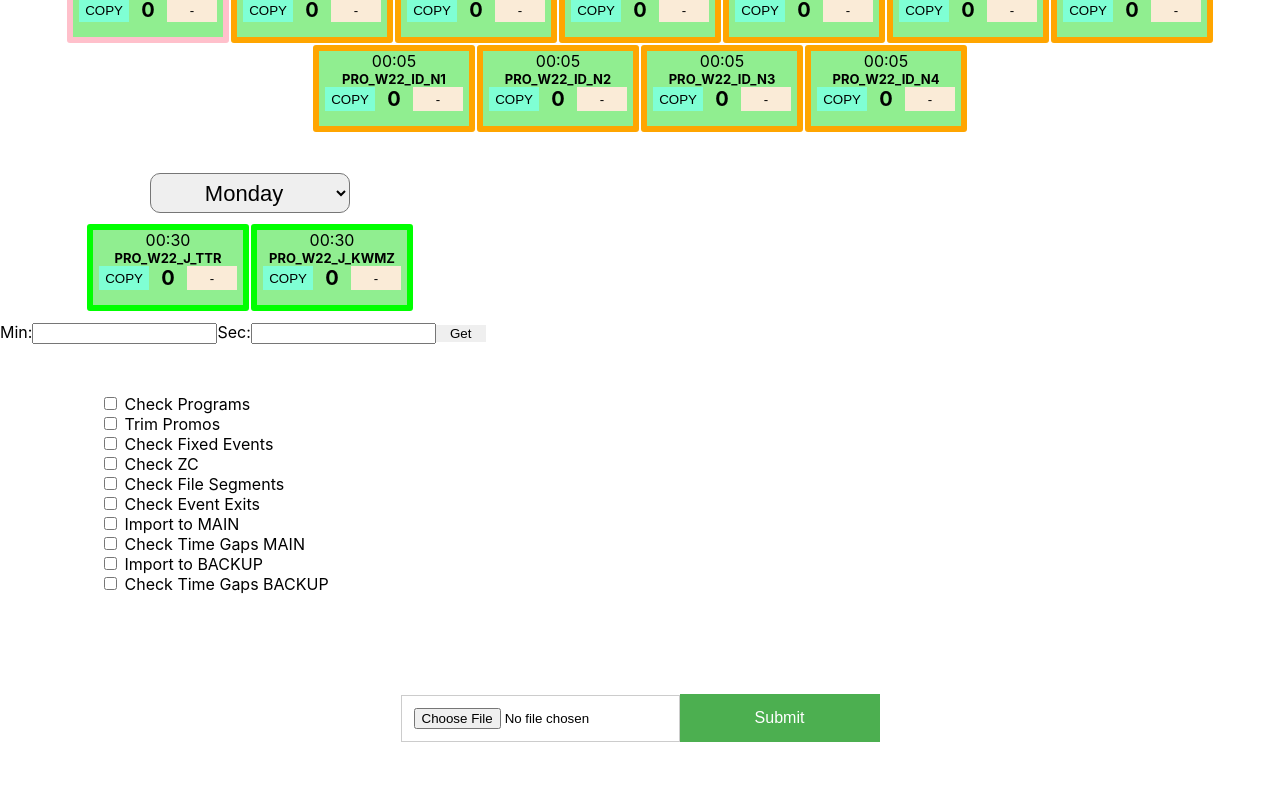
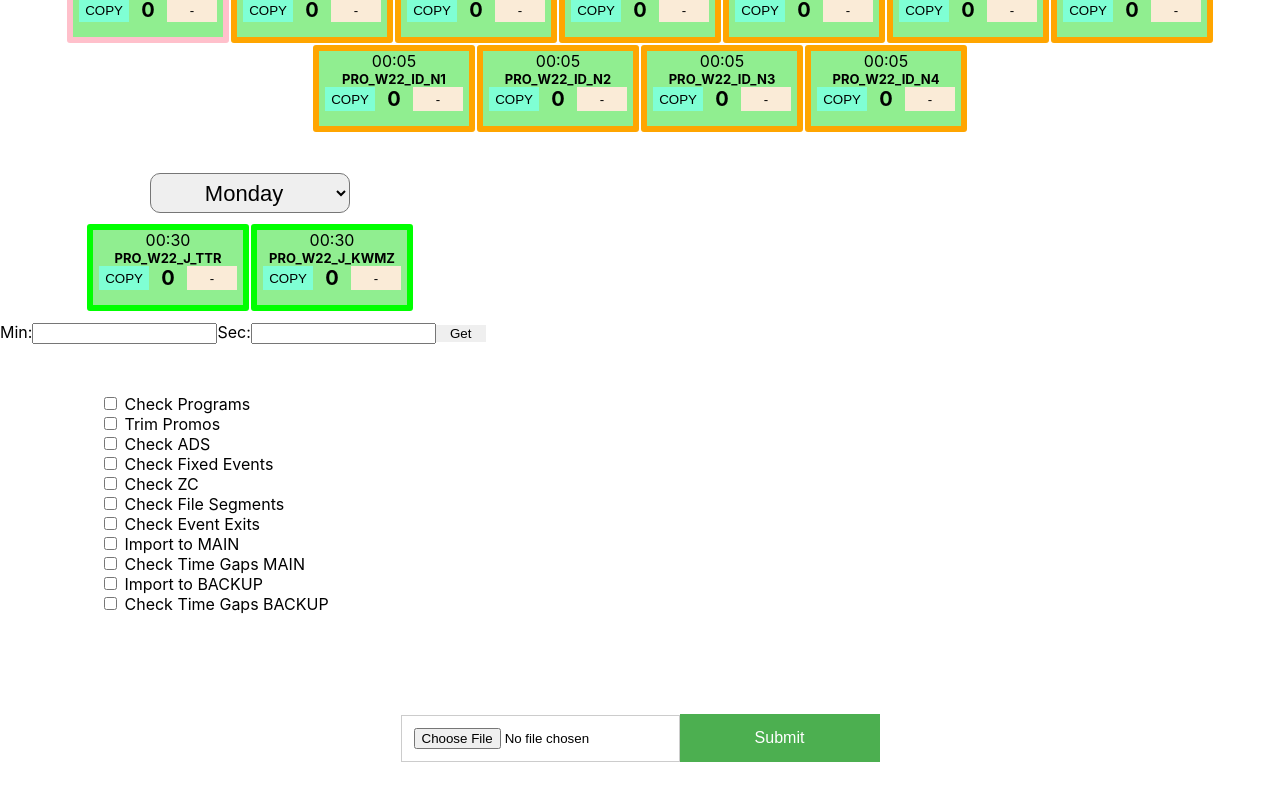
Before and after one commit to NorthWillov/rand-prog, a React (Create React App) app: page / in a window 1280 px wide. Shown: the part 1044-1844 px from the top of the page. Built offline with nearby package versions, Linux system fonts and the light colour scheme; the HTML template or start-up script is replaced by a standard one.

Commit message:
Add check

```diff
--- a/src/Checks.js
+++ b/src/Checks.js
@@ -7,6 +7,8 @@ const Checks = () => {
             <label htmlFor="check1"> Check Programs</label><br />
             <input type="checkbox" id="check2" name="check2" />
             <label htmlFor="check2"> Trim Promos</label><br />
+            <input type="checkbox" id="check322" name="check322" />
+            <label htmlFor="check322"> Check ADS</label><br />
             <input type="checkbox" id="check32" name="check32" />
             <label htmlFor="check32"> Check Fixed Events</label><br />
             <input type="checkbox" id="check3" name="check3" />
```
